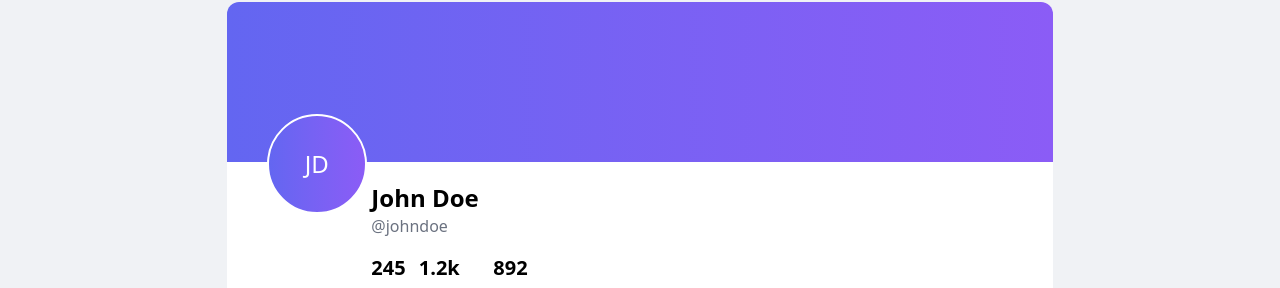
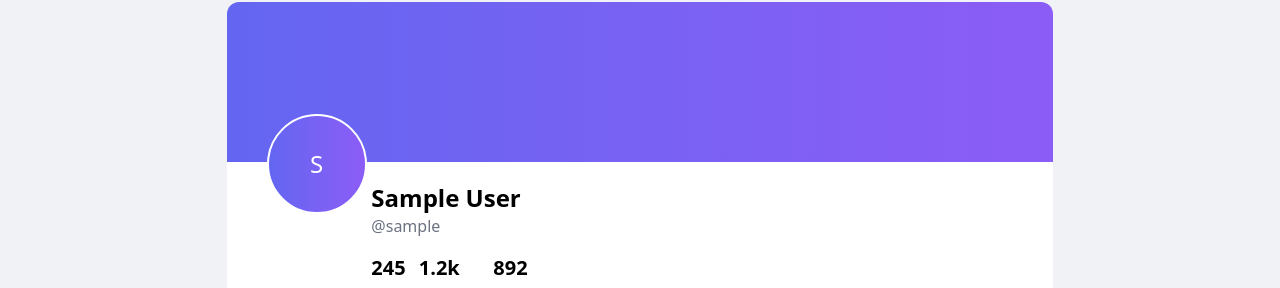
Before and after one commit to MohammedNaderAlGhussin/reactSocialMedia, a React (Vite) app: page /profile in a window 1280 px wide. Shown: the part 98-386 px from the top of the page. Built offline with nearby package versions, Linux system fonts and the light colour scheme; no server answers; sample sign-in values are in the browser's storage.

Commit message:
getting user data from local storage and rendering it in page

```diff
--- a/src/pages/Profile/Profile.tsx
+++ b/src/pages/Profile/Profile.tsx
@@ -1,6 +1,11 @@
 import Header from "../../components/layout/Header/Header";
+import type { AuthUser } from "../../config/types/auth.types";
 
 const Profile = () => {
+  const user = window.localStorage.getItem("user")
+    ? (JSON.parse(window.localStorage.getItem("user") as string) as AuthUser)
+    : null;
+  console.log(user);
   return (
     <div className="min-h-screen bg-main-bg ">
       <Header />
@@ -11,13 +16,13 @@ const Profile = () => {
             <div className="linear rounded-t-xl h-40"></div>
             {/* Avatar */}
             <div className="hidden sm:flex w-25 h-25 border-2 border-white rounded-full linear  text-white  items-center justify-center text-2xl  absolute top-28 left-5 xl:left-10">
-              JD
+              {user?.name.charAt(0).toUpperCase()}
             </div>
             {/*== Avatar ==*/}
             <div className="container mx-auto w-1/2 lg:w-[65%] flex flex-col gap-4 items-sart mt-5  pb-4">
               <div className="">
-                <h1 className="font-bold text-2xl">John Doe</h1>
-                <p className="text-sec-text">@johndoe</p>
+                <h1 className="font-bold text-2xl">{user?.name}</h1>
+                <p className="text-sec-text">@{user?.username}</p>
               </div>
               <div className="">
                 <ul className="flex gap-3 font-bold text-xl">
```
